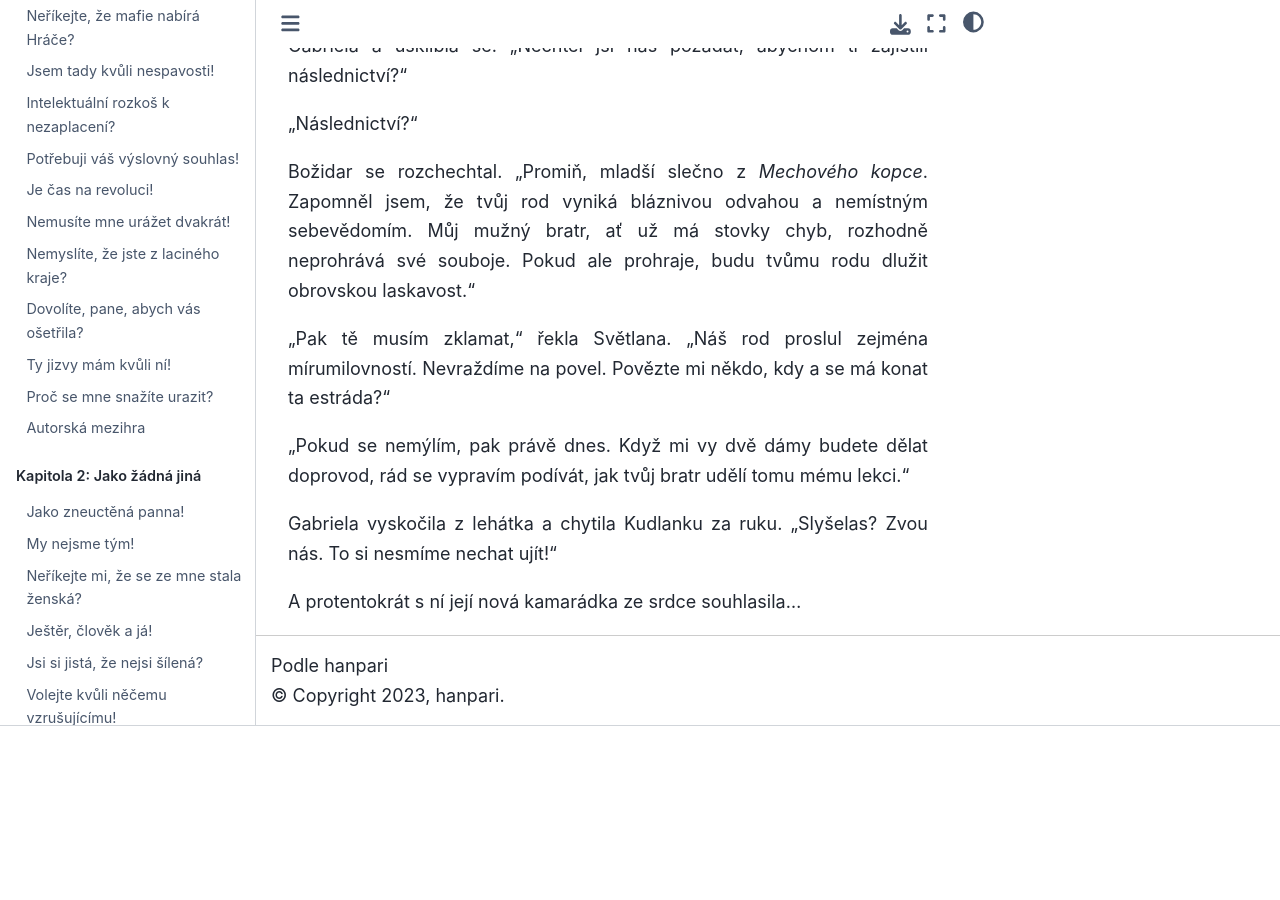
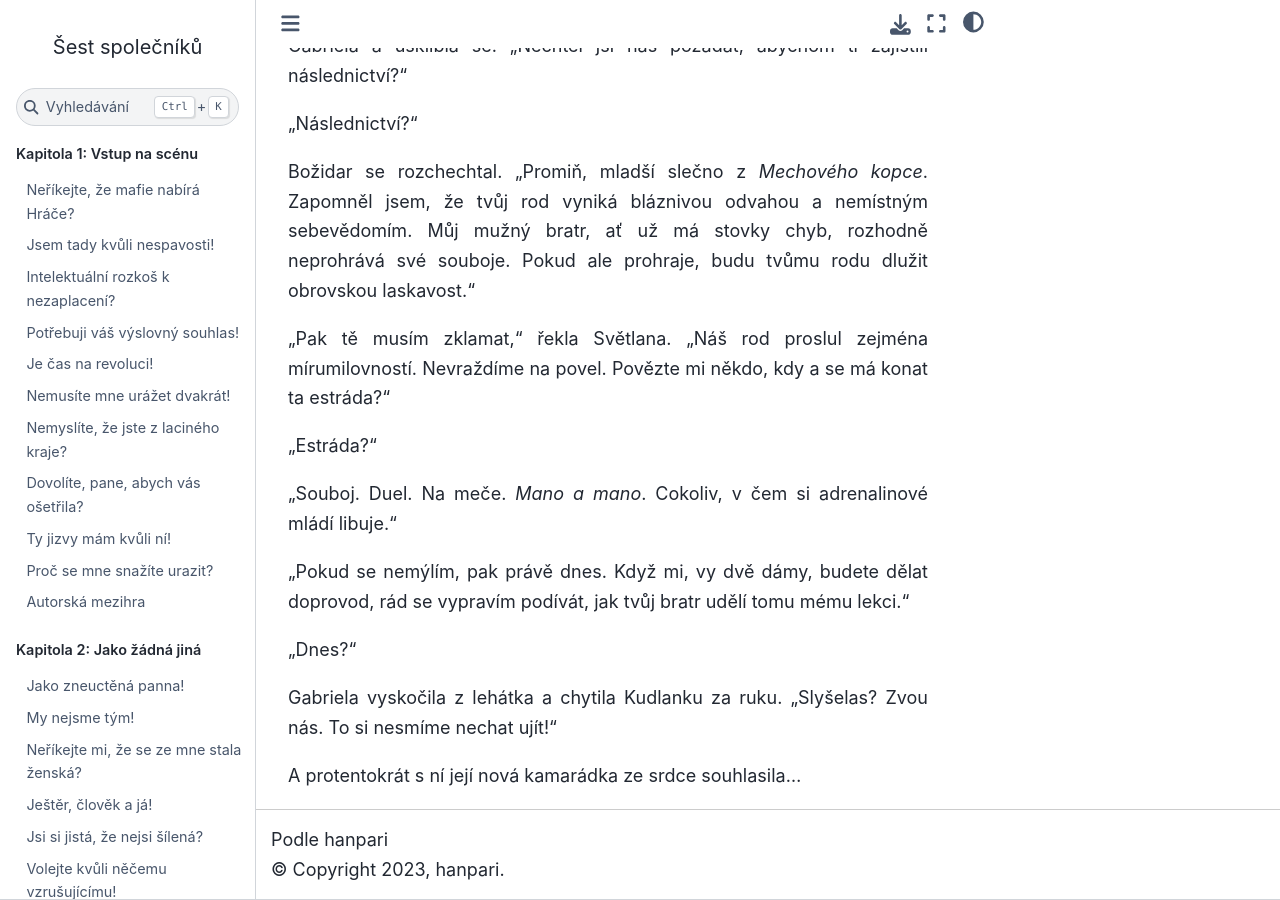
Before and after one commit to hanpari/sest-spolecniku, a Sphinx documentation site: the page built from source/sest_spolecniku/015-uklady-a-souboje/08.md, in a window 1280 px wide and 900 px high, scrolled down 8083 px. Built offline with Sphinx 7.4.7 and the Sphinx Book theme 1.1.4, drawn with Linux system fonts in a browser that asks for light colours; before the commit the page ends 8809 px from its top, so only the background shows below that.

Commit message:
Update 08.md

```diff
--- a/source/sest_spolecniku/015-uklady-a-souboje/08.md
+++ b/source/sest_spolecniku/015-uklady-a-souboje/08.md
@@ -197,7 +197,13 @@ Božidar se rozchechtal. "Promiň, mladší slečno z *Mechového kopce*. Zapomn
 
 "Pak tě musím zklamat," řekla Světlana. "Náš rod proslul zejména mírumilovností. Nevraždíme na povel. Povězte mi někdo, kdy a se má konat ta estráda?"
 
-"Pokud se nemýlím, pak právě dnes. Když mi vy dvě dámy budete dělat doprovod, rád se vypravím podívát, jak tvůj bratr udělí tomu mému lekci."
+"Estráda?"
+
+"Souboj. Duel. Na meče. *Mano a mano*. Cokoliv, v čem si adrenalinové mládí libuje."
+
+"Pokud se nemýlím, pak právě dnes. Když mi, vy dvě dámy, budete dělat doprovod, rád se vypravím podívát, jak tvůj bratr udělí tomu mému lekci."
+
+"Dnes?"
 
 Gabriela vyskočila z lehátka a chytila Kudlanku za ruku. "Slyšelas? Zvou nás. To si nesmíme nechat ujít!"
 
```
